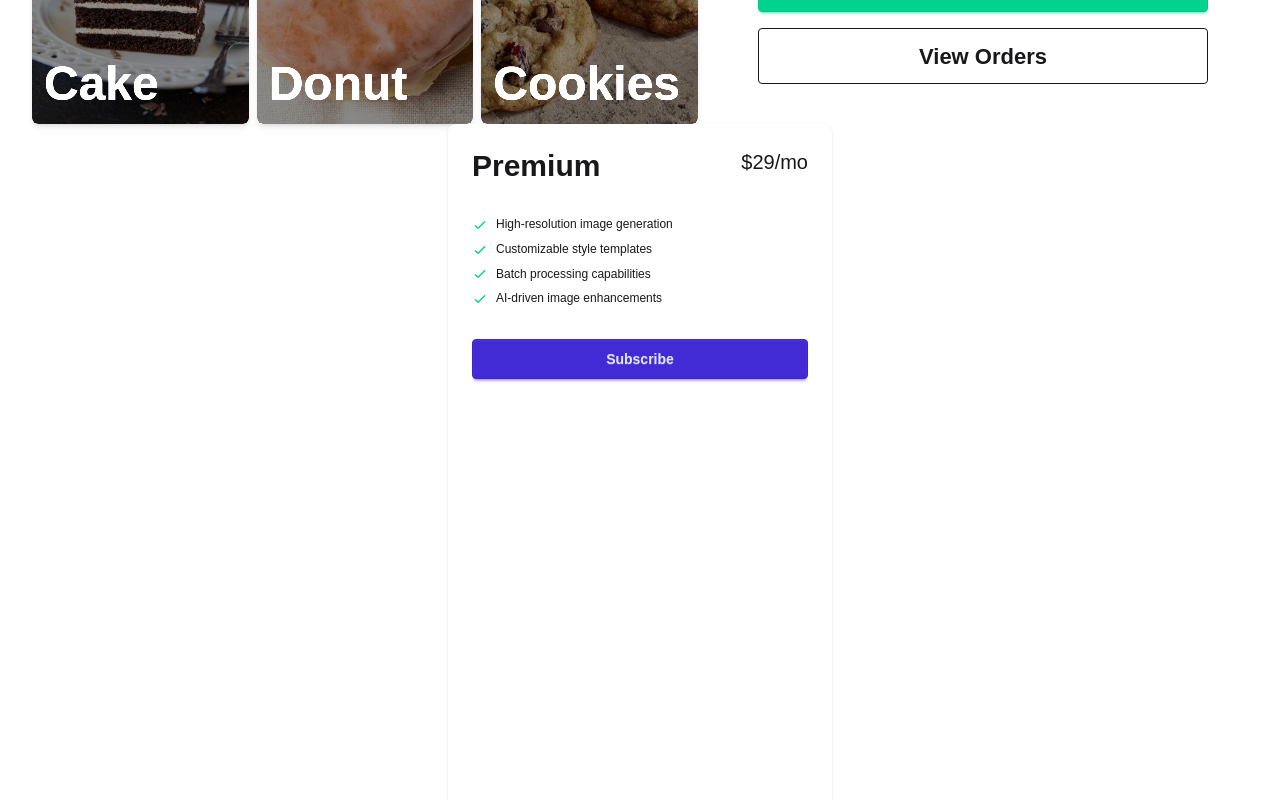
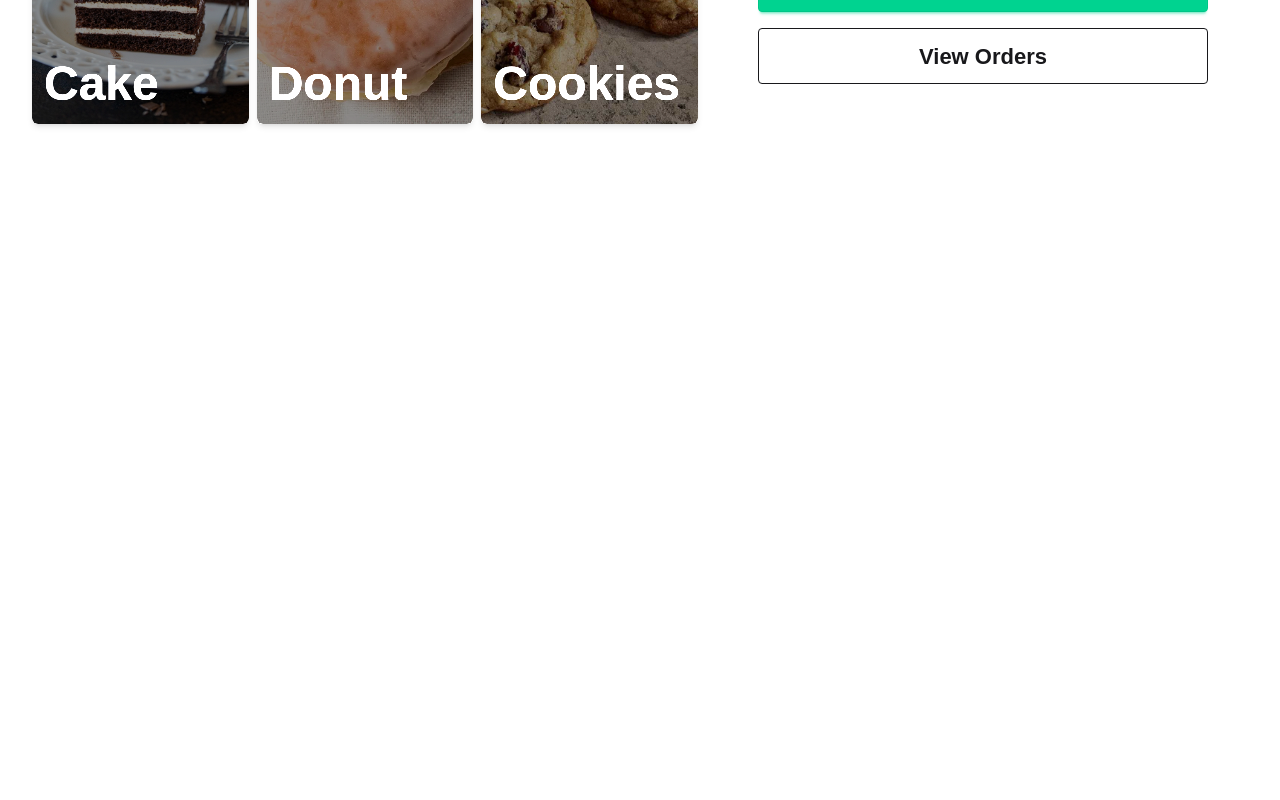
Before and after one commit to Peris-rana/serveit, a React (Vite) app: page / in a window 1280 px wide. Shown: the part 720-1520 px from the top of the page. After the commit the page ends 876 px from the top, so only its background shows below. Built offline with nearby package versions, Linux system fonts and the light colour scheme.

Commit message:
feat: setup order context

```diff
--- a/src/components/Invoice.jsx
+++ b/src/components/Invoice.jsx
@@ -1,21 +1,16 @@
-import { useContext, useState, useEffect } from "react";
+import { useContext } from "react";
 import OrderNowButton from "./OrderNowButton";
 import ViewOrders from "./ViewOrders";
 import { FoodContext } from "../context/FoodContext";
+import { OrderContext } from "../context/OrderContext";
 
 const presentDate = new Date();
 
 const Invoice = () => {
   const foodMap = {};
   const { selectedFood } = useContext(FoodContext);
-  const [orders, setOrders] = useState([]);
+  const { orders, setOrders } = useContext(OrderContext);
 
-  useEffect(() => {
-    const saved = localStorage.getItem("Orders");
-    if (saved) {
-      return setOrders(JSON.parse(saved));
-    }
-  }, []);
   selectedFood.forEach((food) => {
     if (foodMap[food.name]) {
       foodMap[food.name].quantity += 1;
--- a/src/components/OrderTable.jsx
+++ b/src/components/OrderTable.jsx
@@ -1,15 +1,29 @@
+import { useContext } from "react";
+import { OrderContext } from "../context/OrderContext";
 const OrderTable = () => {
+  const { orders } = useContext(OrderContext);
+  //display the orders in descending order
+  const ordersSorted = [...orders].reverse();
   return (
     <>
-      <section id="order-table" className=" min-h-screen flex justify-around">
-        <div className="card w-96 bg-base-100 shadow-sm">
-          <div className="card-body">
-            <div className="flex justify-between">
-              <h2 className="text-3xl font-bold">Premium</h2>
-              <span className="text-xl">$29/mo</span>
+      <section
+        id="order-table"
+        className=" grid grid-cols-2 md:flex md:justify-center md:gap-2 gap-1 flex-wrap"
+      >
+        {ordersSorted.map((order, index) => {
+          return (
+            <div className="card md:w-96 bg-base-100 shadow-sm " key={index}>
+              <div className="card-body ">
+                <div className="md:flex md:justify-between">
+                  <h2 className="md:text-3xl text-xl font-bold">
+                    Order #{order.total}
+                  </h2>
+                  <span className="text-xl">{order.total}</span>
                 </div>
-            <ul className="mt-6 flex flex-col gap-2 text-xs">
-              <li>
+                <ul className="mt-6 md:flex md:flex-col gap-2 text-xs h-5/6">
+                  {Object.entries(order.order).map(([key, details]) => {
+                    return (
+                      <li key={key}>
                         <svg
                           xmlns="http://www.w3.org/2000/svg"
                           className="size-4 me-2 inline-block text-success"
@@ -24,65 +38,24 @@ const OrderTable = () => {
                             d="M5 13l4 4L19 7"
                           />
                         </svg>
-                <span>High-resolution image generation</span>
+                        <span className="md:text-xl  text-sm">{key}</span>
+                        <span className="md:text-xl text-sm">
+                          {" "}
+                          {details.quantity}
+                        </span>
                       </li>
-              <li>
-                <svg
-                  xmlns="http://www.w3.org/2000/svg"
-                  className="size-4 me-2 inline-block text-success"
-                  fill="none"
-                  viewBox="0 0 24 24"
-                  stroke="currentColor"
-                >
-                  <path
-                    strokeLinecap="round"
-                    strokeLinejoin="round"
-                    strokeWidth="2"
-                    d="M5 13l4 4L19 7"
-                  />
-                </svg>
-                <span>Customizable style templates</span>
-              </li>
-              <li>
-                <svg
-                  xmlns="http://www.w3.org/2000/svg"
-                  className="size-4 me-2 inline-block text-success"
-                  fill="none"
-                  viewBox="0 0 24 24"
-                  stroke="currentColor"
-                >
-                  <path
-                    strokeLinecap="round"
-                    strokeLinejoin="round"
-                    strokeWidth="2"
-                    d="M5 13l4 4L19 7"
-                  />
-                </svg>
-                <span>Batch processing capabilities</span>
-              </li>
-              <li>
-                <svg
-                  xmlns="http://www.w3.org/2000/svg"
-                  className="size-4 me-2 inline-block text-success"
-                  fill="none"
-                  viewBox="0 0 24 24"
-                  stroke="currentColor"
-                >
-                  <path
-                    strokeLinecap="round"
-                    strokeLinejoin="round"
-                    strokeWidth="2"
-                    d="M5 13l4 4L19 7"
-                  />
-                </svg>
-                <span>AI-driven image enhancements</span>
-              </li>
+                    );
+                  })}
                 </ul>
                 <div className="mt-6">
-              <button className="btn btn-primary btn-block">Subscribe</button>
+                  <button className="btn btn-primary w-full  md:btn-block">
+                    Done
+                  </button>
                 </div>
               </div>
             </div>
+          );
+        })}
       </section>
     </>
   );
--- /dev/null
+++ b/src/context/OrderContext.jsx
@@ -0,0 +1,18 @@
+import { createContext, useState, useEffect } from "react";
+
+export const OrderContext = createContext();
+export const OrderProvider = ({ children }) => {
+  const [orders, setOrders] = useState([]);
+  useEffect(() => {
+    const saved = localStorage.getItem("Orders");
+    if (saved) {
+      setOrders(JSON.parse(saved));
+    }
+  }, []);
+
+  return (
+    <OrderContext.Provider value={{ orders, setOrders }}>
+      {children}
+    </OrderContext.Provider>
+  );
+};
--- a/src/main.jsx
+++ b/src/main.jsx
@@ -3,11 +3,14 @@ import { createRoot } from "react-dom/client";
 import "./index.css";
 import App from "./App.jsx";
 import { FoodProvider } from "./context/FoodContext.jsx";
+import { OrderProvider } from "./context/OrderContext.jsx";
 
 createRoot(document.getElementById("root")).render(
   <StrictMode>
     <FoodProvider>
-      <App />
+      <OrderProvider>
+        <App />
+      </OrderProvider>
     </FoodProvider>
   </StrictMode>
 );
```
Lines whose indentation alone changed are shown as unchanged.
